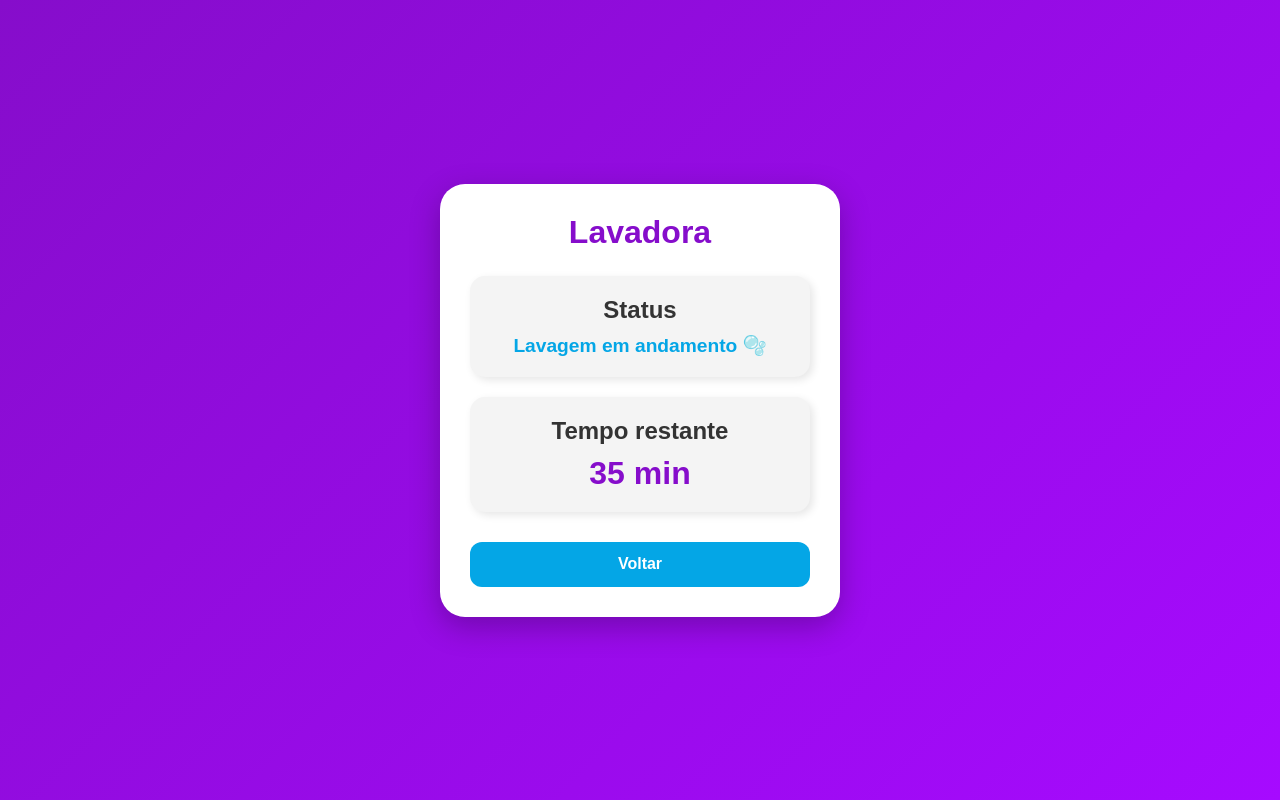
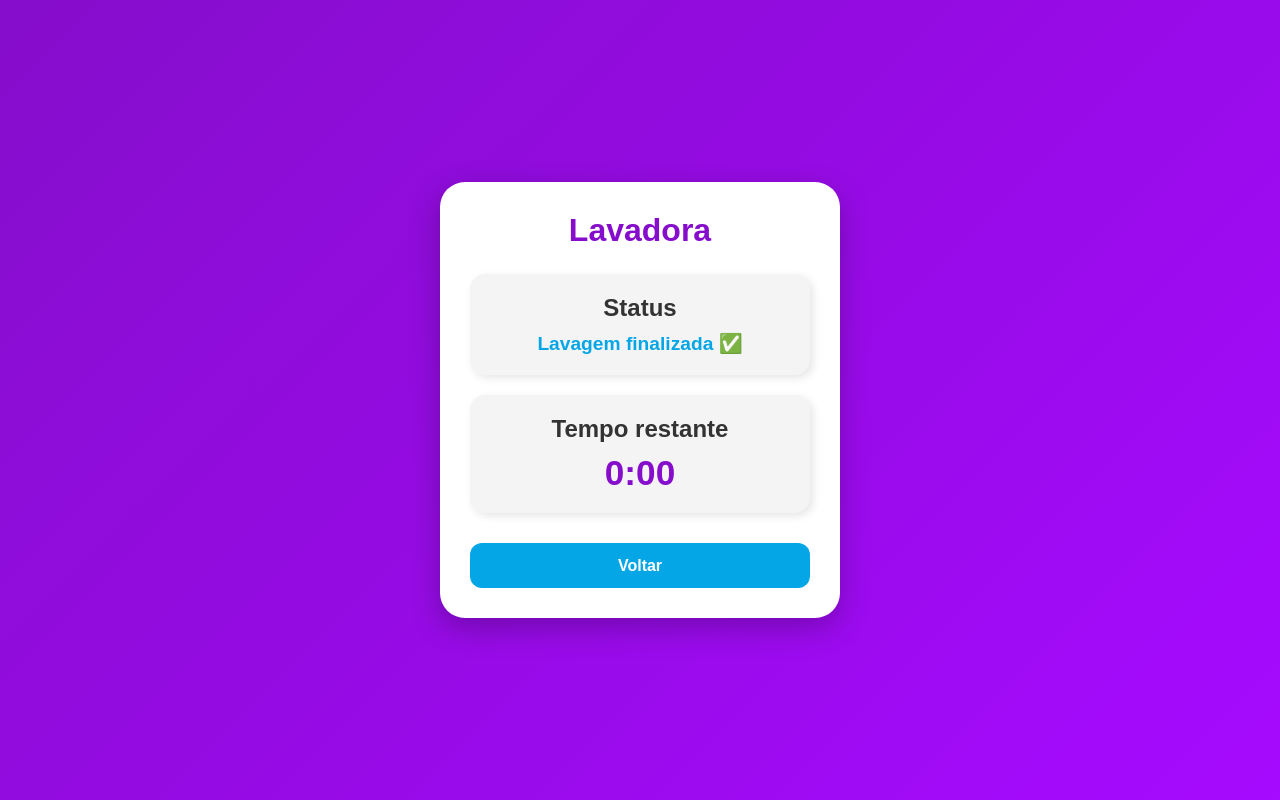
Before and after one commit to FaixaKing/tcc, a plain HTML site: page status.html in a window 1280 px wide. Drawn offline with Linux system fonts and the light colour scheme.

Commit message:
Add files via upload

```diff
--- a/css/status.css
+++ b/css/status.css
@@ -91,7 +91,7 @@ font-weight:bold;
 
 .tempo p{
 
-font-size:2rem;
+font-size:2.2rem;
 
 font-weight:bold;
 
--- a/status.html
+++ b/status.html
@@ -2,6 +2,7 @@
 <html lang="pt-br">
 
 <head>
+
 <meta charset="UTF-8">
 <meta name="viewport" content="width=device-width, initial-scale=1.0">
 
@@ -21,7 +22,7 @@
 
 <h2>Status</h2>
 
-<p class="ativo">Lavagem em andamento 🫧</p>
+<p class="ativo" id="statusTexto">Lavagem em andamento 🫧</p>
 
 </div>
 
@@ -30,7 +31,7 @@
 
 <h2>Tempo restante</h2>
 
-<p id="tempo">35 min</p>
+<p id="tempo">--:--</p>
 
 </div>
 
@@ -48,10 +49,21 @@ const maq = parametros.get("maq");
 
 const titulo = document.getElementById("maquina");
 
+const tempoTela = document.getElementById("tempo");
+
+const statusTexto = document.getElementById("statusTexto");
+
+
+// tempo inicial de cada máquina (em minutos)
+
+let tempoInicial = 0;
+
 
 if(maq == 1){
 
 titulo.innerHTML = "Lavadora 1";
+
+tempoInicial = 35;
 
 }
 
@@ -59,13 +71,52 @@ else if(maq == 2){
 
 titulo.innerHTML = "Lavadora 2";
 
+tempoInicial = 40;
+
 }
 
 else if(maq == 3){
 
 titulo.innerHTML = "Secadora";
 
+tempoInicial = 25;
+
 }
+
+
+// converte minutos em segundos
+
+let tempo = tempoInicial * 60;
+
+
+// contador regressivo
+
+function atualizarTempo(){
+
+let minutos = Math.floor(tempo / 60);
+
+let segundos = tempo % 60;
+
+segundos = segundos < 10 ? "0" + segundos : segundos;
+
+tempoTela.innerHTML = minutos + ":" + segundos;
+
+if(tempo <= 0){
+
+statusTexto.innerHTML = "Lavagem finalizada ✅";
+
+clearInterval(contador);
+
+}
+
+tempo--;
+
+}
+
+
+let contador = setInterval(atualizarTempo,1000);
+
+atualizarTempo();
 
 
 function voltar(){
```
